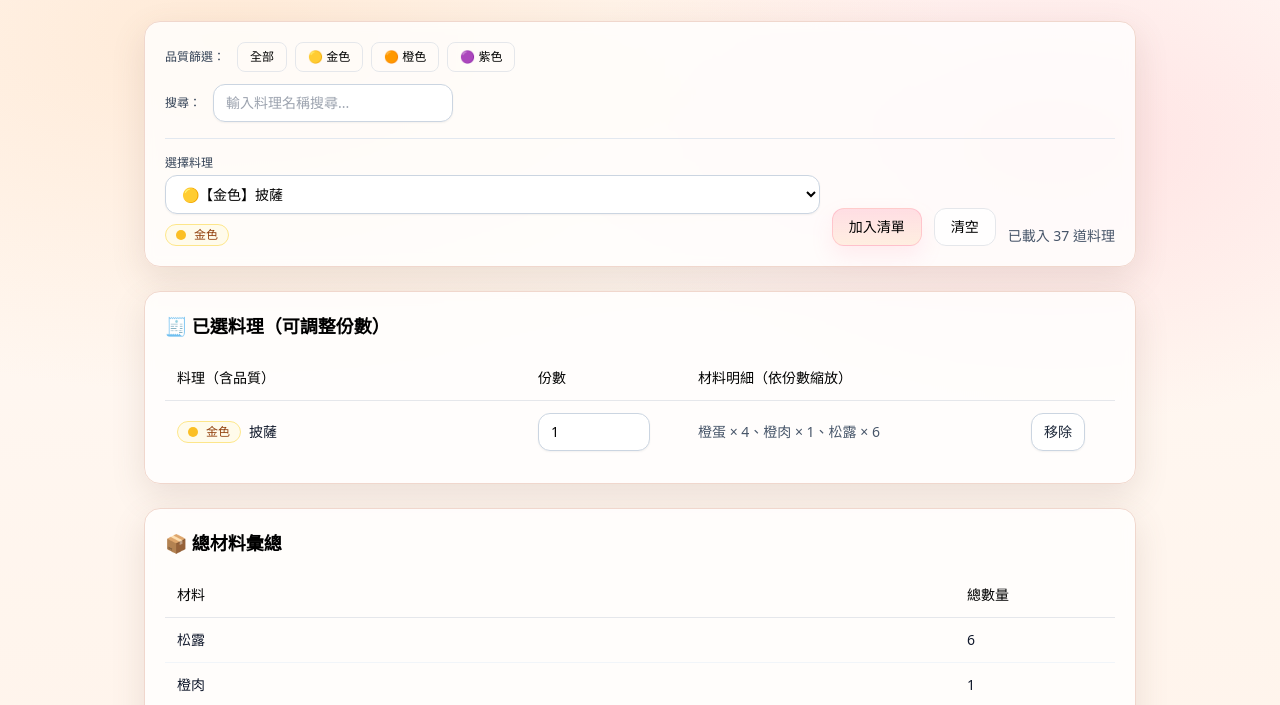
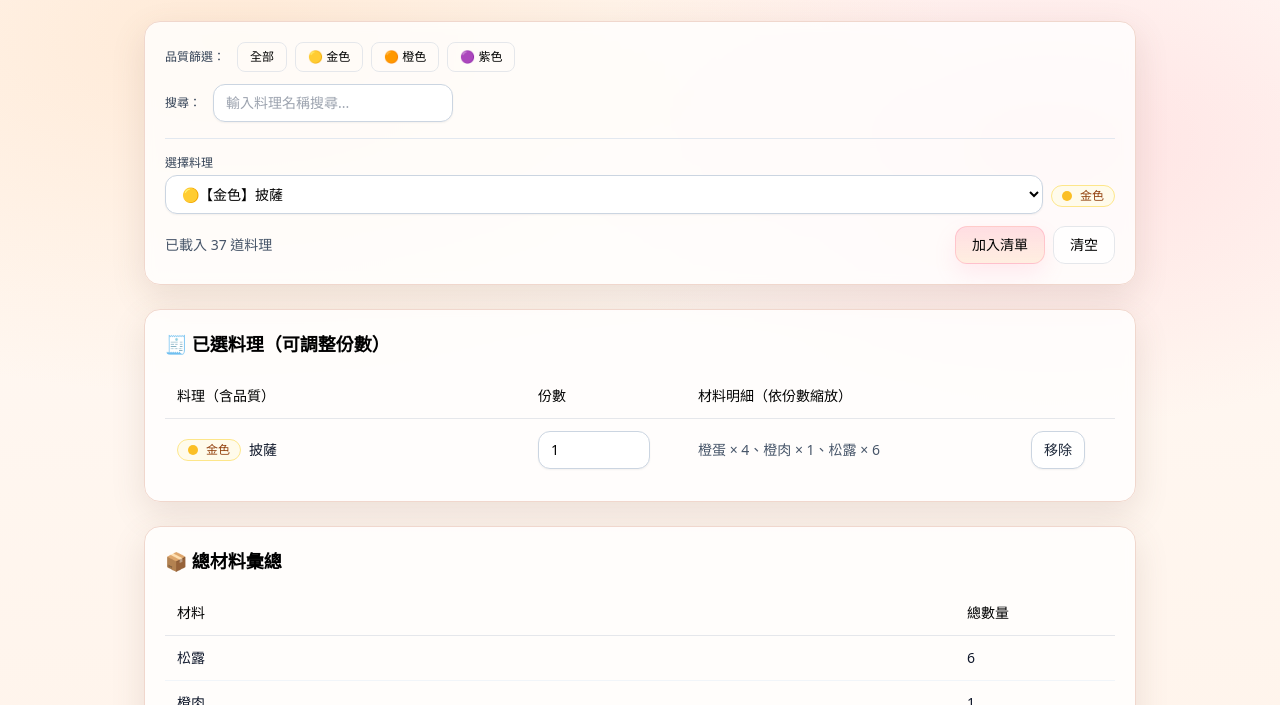
Before and after one commit to aimidy/ss-craft, a website: page src/index.html in a window 1280 px wide. Shown: the part 95-800 px from the top of the page. Drawn offline with nearby package versions, Linux system fonts and the light colour scheme.

Commit message:
調整料理列表的結構與樣式，改善使用者介面與操作體驗

```diff
--- a/src/index.html
+++ b/src/index.html
@@ -171,21 +171,22 @@
                 </div>
 
                 <!-- 料理列表 -->
-                <div class="flex flex-wrap items-end gap-3">
-                    <label class="flex flex-col gap-1 flex-1 min-w-[260px]">
+                <div class="space-y-3">
+                    <div class="flex flex-col gap-1">
                         <span class="text-xs font-medium text-slate-700">選擇料理</span>
-
                         <div class="flex items-center gap-2 flex-wrap">
                             <select
                                 id="recipeSelect"
-                                class="w-full rounded-xl border border-slate-300 bg-white px-3 py-2 text-sm shadow-sm outline-none focus:border-slate-400 focus:ring-2 focus:ring-slate-200"
+                                class="flex-1 min-w-[260px] rounded-xl border border-slate-300 bg-white px-3 py-2 text-sm shadow-sm outline-none focus:border-slate-400 focus:ring-2 focus:ring-slate-200"
                             ></select>
-
                             <!-- selected quality badge -->
                             <span id="selectedQualityBadge" class="hidden"></span>
                         </div>
-                    </label>
+                    </div>
 
+                    <div class="flex items-center justify-between gap-3 flex-wrap">
+                        <span id="status" class="text-sm text-slate-600 flex-1"></span>
+                        <div class="flex items-center gap-2 flex-wrap">
                             <button
                                 id="addBtn"
                                 class="btn-primary rounded-xl px-4 py-2 text-sm font-medium text-cocoa-900 active:scale-[.99] transition"
@@ -200,8 +201,8 @@
                             >
                                 清空
                             </button>
-
-                    <span id="status" class="text-sm text-slate-600"></span>
+                        </div>
+                    </div>
                 </div>
             </div>
 
```
Lines whose indentation alone changed are shown as unchanged.
